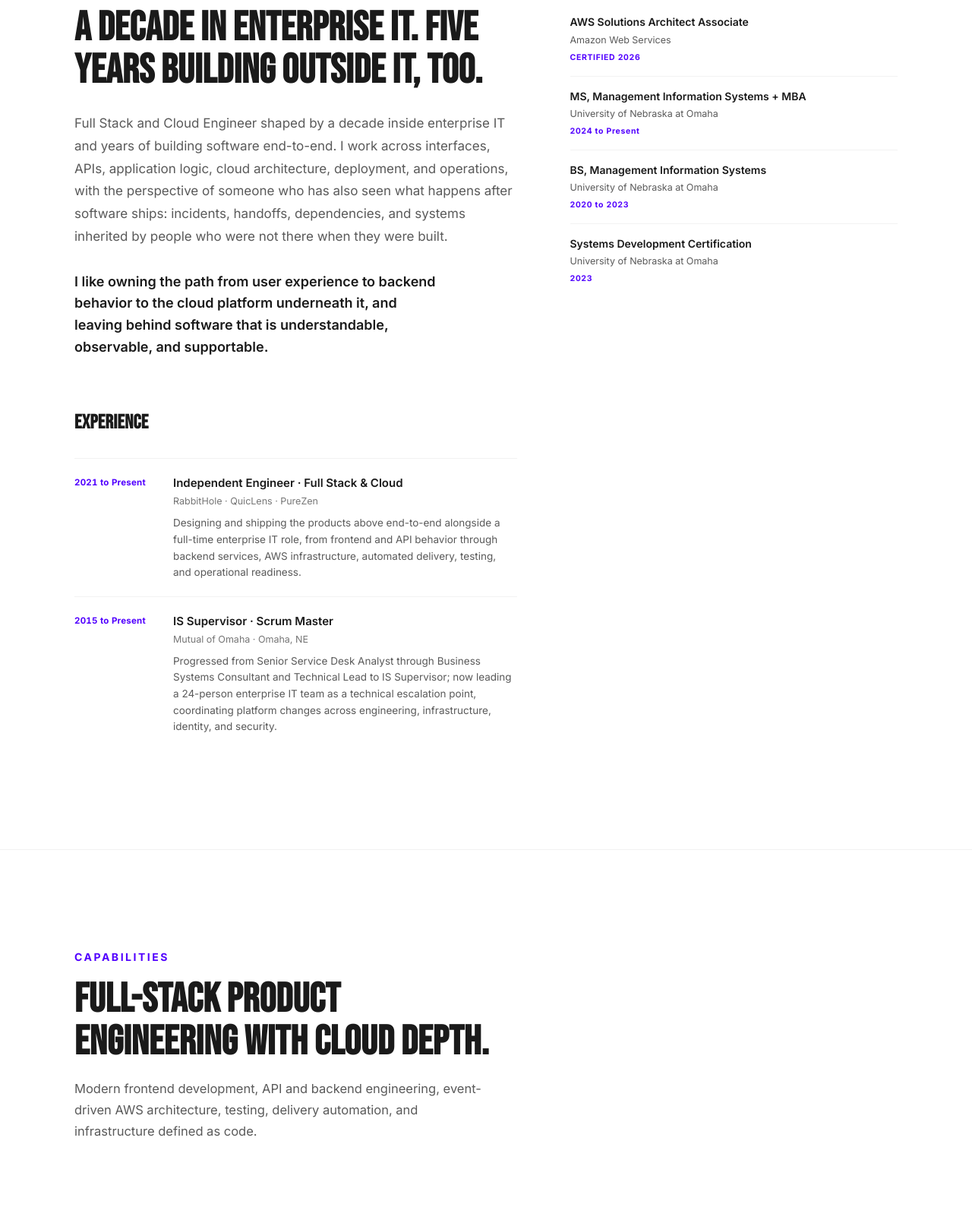
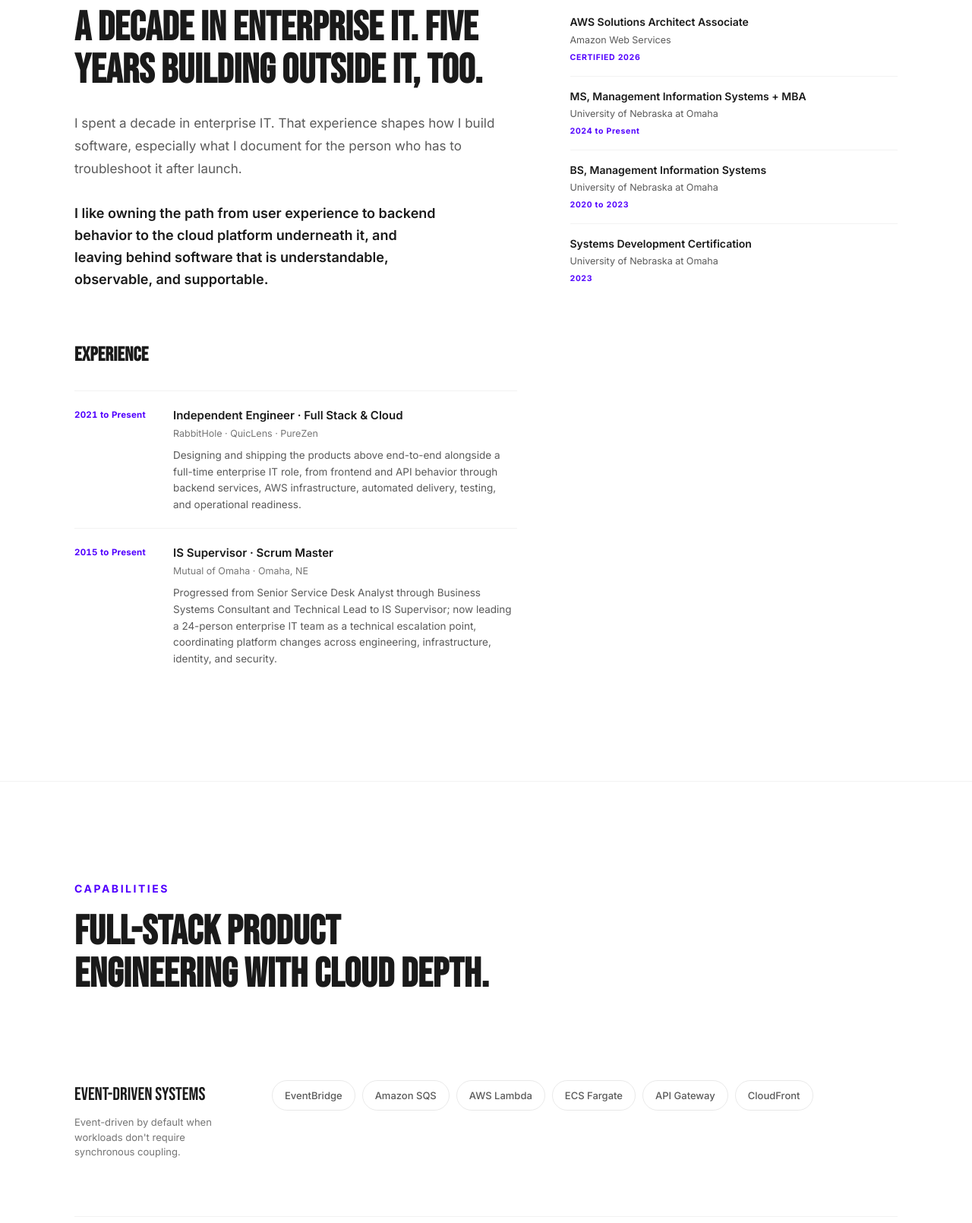
Before and after one commit to jetty-setter/stephsimmons, a plain HTML site: page index.html in a window 1280 px wide. Shown: the part 2984-4594 px from the top of the page at 76% size. Drawn offline with nearby package versions, Linux system fonts and the light colour scheme; animation ran at ten frames a second.

Commit message:
Clarify the project description

```diff
--- a/index.html
+++ b/index.html
@@ -784,7 +784,7 @@ footer {
       <div>
         <div class="eyebrow">About</div>
         <h2 class="section-title" style="margin-bottom:26px;">A decade in enterprise IT. Five years building outside it, too.</h2>
-        <p class="about-lede">Full Stack and Cloud Engineer shaped by a decade inside enterprise IT and years of building software end-to-end. I work across interfaces, APIs, application logic, cloud architecture, deployment, and operations, with the perspective of someone who has also seen what happens after software ships: incidents, handoffs, dependencies, and systems inherited by people who were not there when they were built.</p>
+        <p class="about-lede">I spent a decade in enterprise IT. That experience shapes how I build software, especially what I document for the person who has to troubleshoot it after launch.</p>
         <div class="about-punch">I like owning the path from user experience to backend behavior to the cloud platform underneath it, and leaving behind software that is understandable, observable, and supportable.</div>
 
         <h3 class="timeline-title" style="margin-top:64px;">Experience</h3>
@@ -816,7 +816,6 @@ footer {
     <div class="section-head">
       <div class="eyebrow">Capabilities</div>
       <h2 class="section-title">Full-stack product engineering with cloud depth.</h2>
-      <p class="section-lede">Modern frontend development, API and backend engineering, event-driven AWS architecture, testing, delivery automation, and infrastructure defined as code.</p>
     </div>
     <div class="stack-groups">
       <div class="stack-group">
@@ -858,7 +857,7 @@ footer {
     <div class="contact-inner">
       <div class="eyebrow" style="text-align:center;">Contact</div>
       <h2 class="contact-title">Let's build the next <span class="accent">product</span></h2>
-      <p class="contact-body">Open to Full Stack, Software, and Cloud Engineering roles. If you're building modern applications or cloud systems and want someone comfortable across the stack, reach out.</p>
+      <p class="contact-body">I’m open to roles in full-stack and cloud engineering.</p>
       <div class="contact-links">
         <a href="https://linkedin.com/in/ssimmonsne" target="_blank" rel="noopener noreferrer">LinkedIn</a>
         <span class="sep"></span>
```
